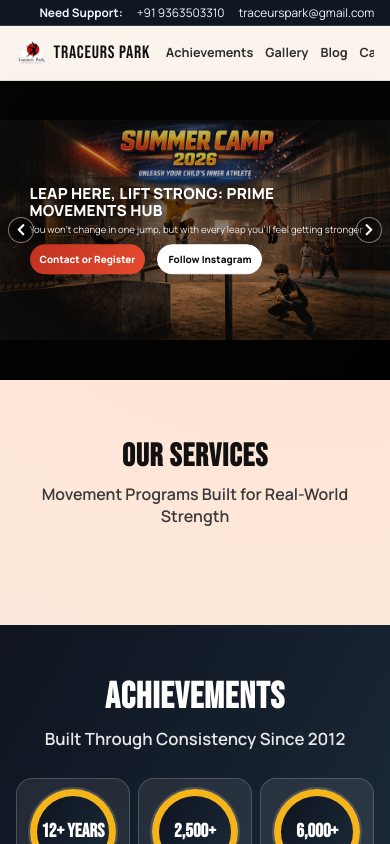
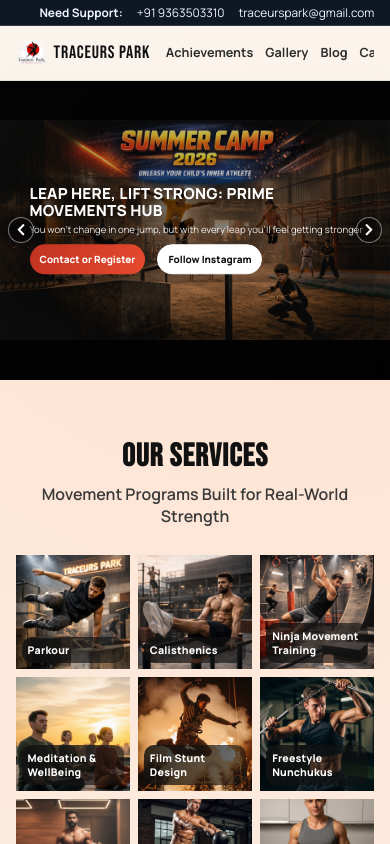
Before and after one commit to SanjayTheMass/traceurspark, a React (Vite) app: page / in a window 390 px wide. Shown: the top 844 px of the page. Built offline with nearby package versions, Linux system fonts and the light colour scheme.

Commit message:
Fix mobile: service card visibility with aspect-ratio, timeline cards side-by-side

```diff
--- a/src/styles.css
+++ b/src/styles.css
@@ -1527,26 +1527,29 @@ main {
 
   .service-card {
     min-height: unset;
+    aspect-ratio: 1 / 1;
   }
 
   .service-card img {
     min-height: unset;
-    aspect-ratio: 1 / 1;
-    height: calc((100vw - 48px) / 3);
+    width: 100%;
+    height: 100%;
+    aspect-ratio: unset;
+    object-fit: cover;
   }
 
   .service-card-back {
     padding: 10px 8px;
-    gap: 6px;
+    gap: 4px;
   }
 
   .service-card-back h3 {
-    font-size: 0.85rem;
+    font-size: 0.75rem;
   }
 
   .service-card-back p {
-    font-size: 0.7rem;
-    line-height: 1.4;
+    font-size: 0.62rem;
+    line-height: 1.35;
   }
 
   .why-grid {
@@ -2074,17 +2077,27 @@ main {
 
 @media (max-width: 740px) {
   .about-timeline {
-    grid-template-columns: 1fr;
-    gap: 20px;
+    grid-template-columns: repeat(2, 1fr);
+    gap: 12px;
     margin: 40px 0;
   }
 
   .timeline-card {
-    padding: 28px 20px;
+    padding: 20px 14px;
   }
 
   .timeline-year {
-    font-size: 2rem;
+    font-size: 1.6rem;
+    padding: 6px 14px;
+  }
+
+  .timeline-card h3 {
+    font-size: 1rem;
+    margin: 10px 0 8px;
+  }
+
+  .timeline-card p {
+    font-size: 0.8rem;
   }
 
   .about-stats {
```
